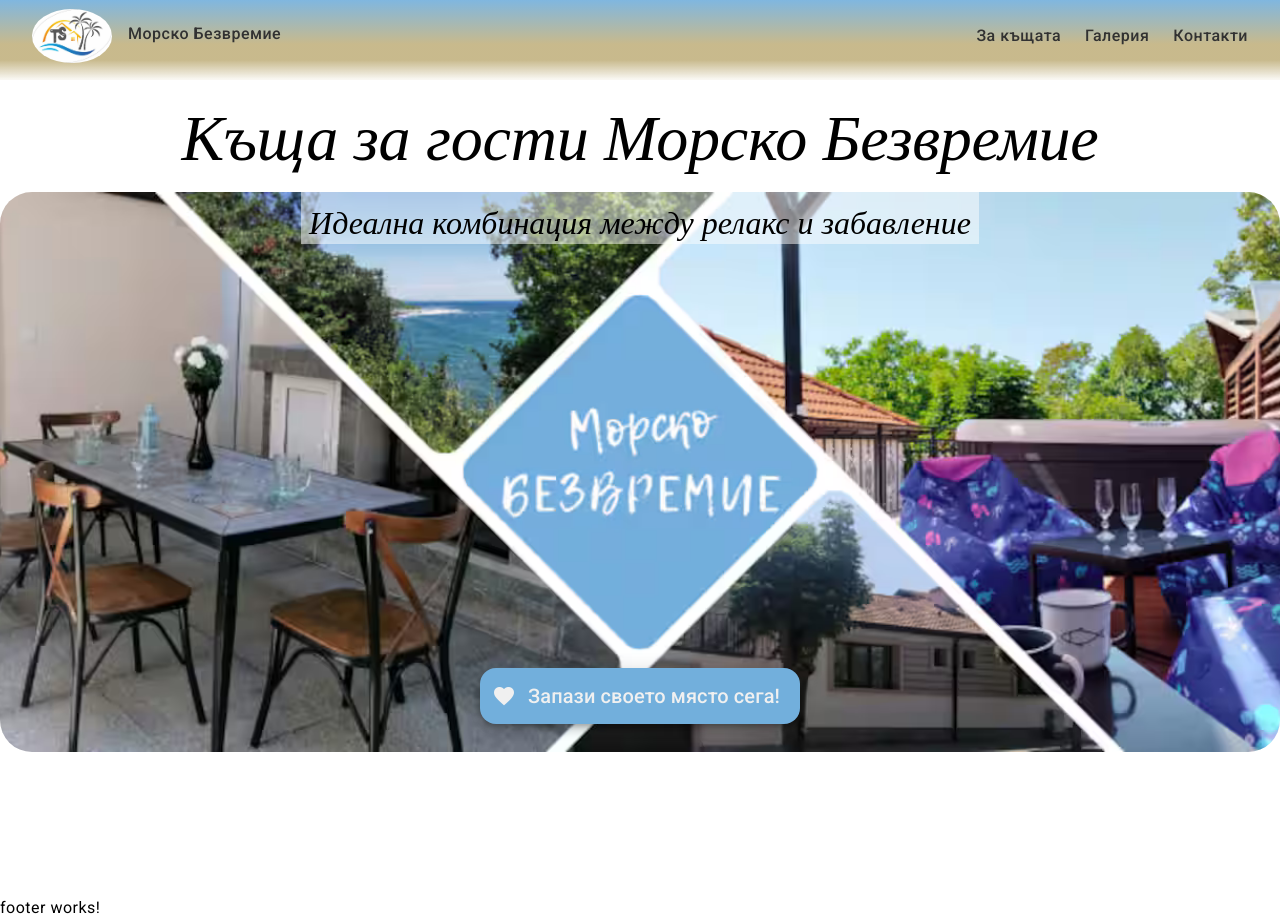
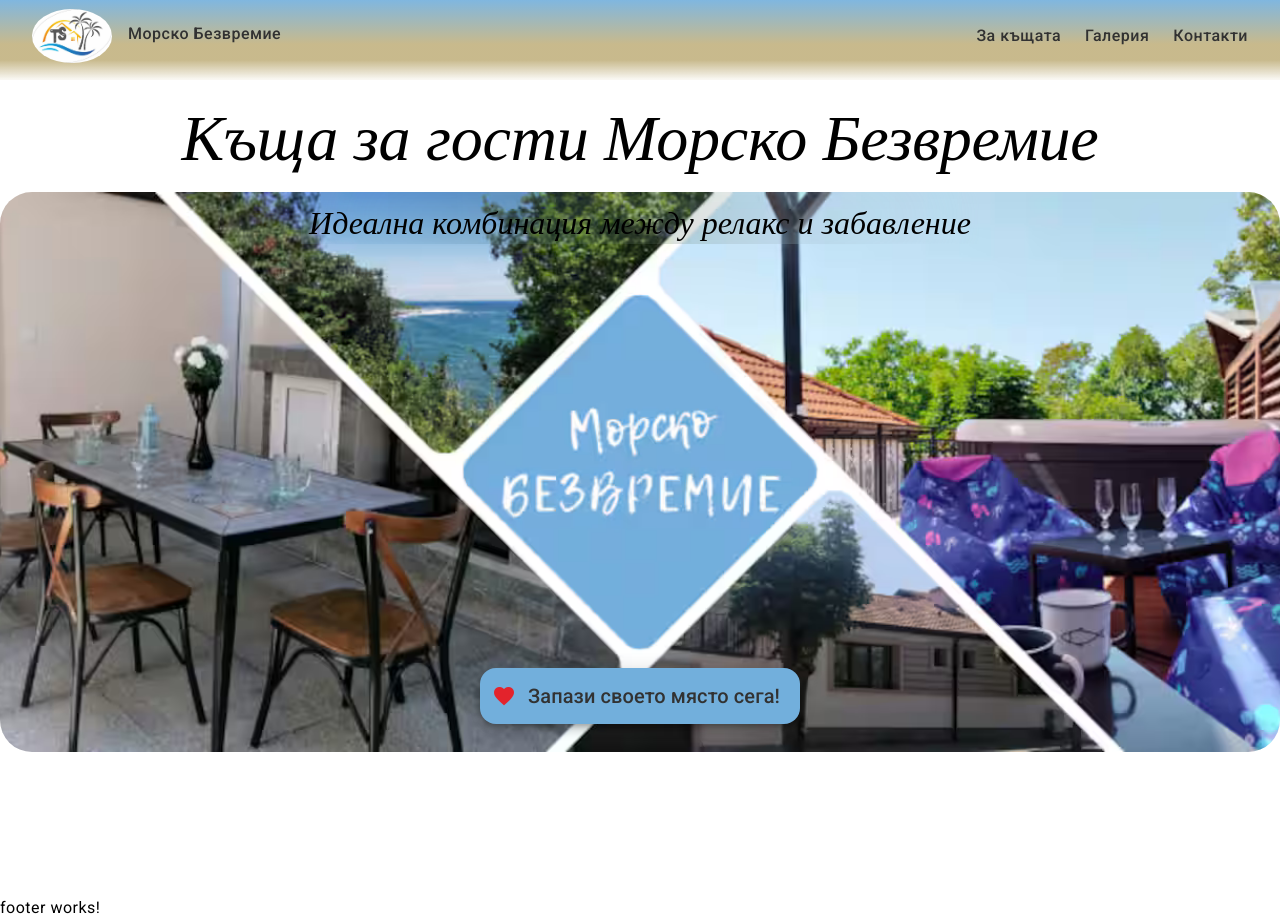
Before and after one commit to LLYS-Phys/timeless-sea-website, an Angular app: page / in a window 1280 px wide. Built offline with nearby package versions, Linux system fonts and the light colour scheme.

Commit message:
minor UI improvements on home page

```diff
--- a/src/app/home/home.component.scss
+++ b/src/app/home/home.component.scss
@@ -14,9 +14,9 @@ h1 {
         font-size: 2rem;
         font-family: 'Material Icons';
         position: absolute;
-        background-color: rgba(255,255,255,0.5);
         padding: 0 0.5rem;
         max-width: 80%;
+        backdrop-filter: blur(5rem);
     }
     img {
         max-width: 100%;
@@ -28,8 +28,19 @@ h1 {
         position: absolute;
         bottom: 5%;
         background-color: rgba(var(--blue));
-        color: rgb(240,240,240);
+        color: rgb(var(--text));
         font-size: 1.25rem;
-        &:hover { box-shadow: 0rem 0rem 1rem 0.25rem rgb(var(--sand)); }
+        &:hover {
+            box-shadow: 0rem 0rem 0.25rem 0.0625rem rgb(var(--sand));
+            mat-icon { animation: pulse 1s infinite; }
+        }
+        mat-icon {
+            color: rgba(255,0,0,0.8);
+        }
     }
 }
+@keyframes pulse {
+    0% { transform: scale(1); }
+    50% { transform: scale(1.33); }
+    100% { transform: scale(1); }
+}
```
